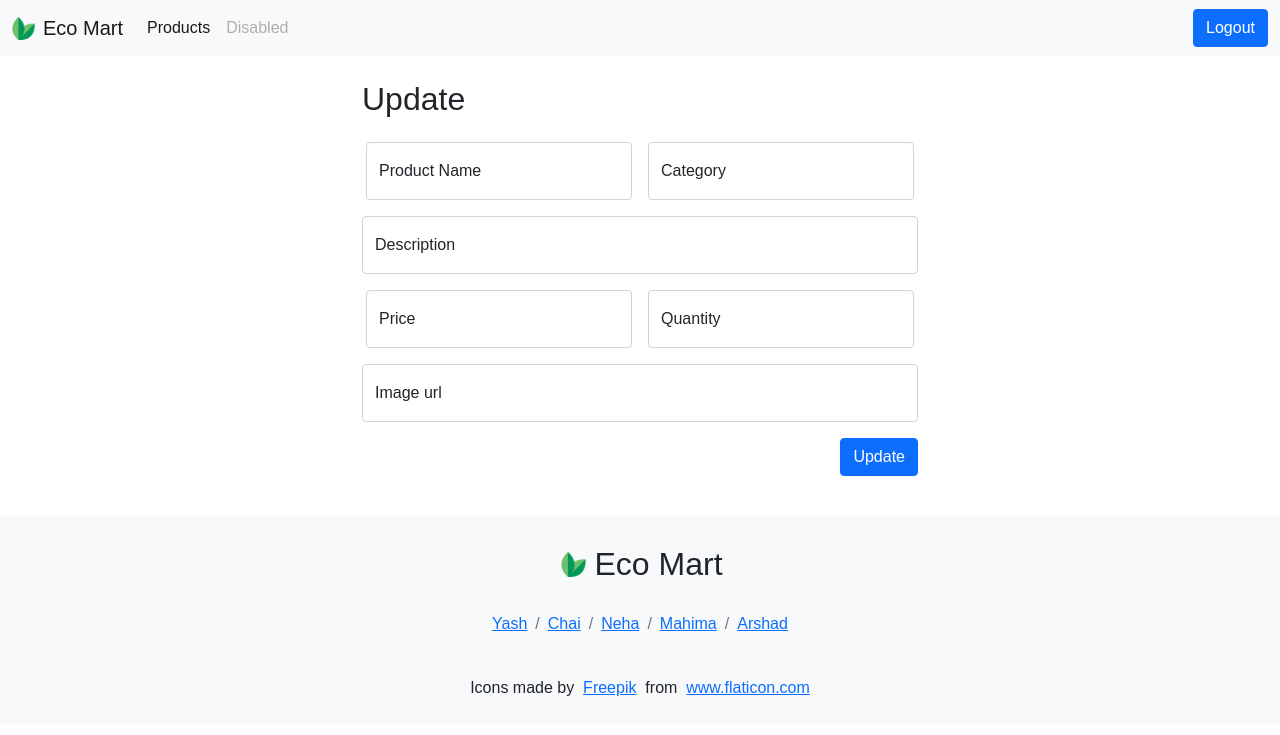
After one commit to YashKandalkar/eco-mart, a Flask app: template templates/update_product.html in a window 1280 px wide. The commit adds this page. Shown: the top 735 px of the page. Run offline with Flask 2, Linux system fonts and the light colour scheme; the template is opened without the code that fills it, so the values that code supplies are empty; parts of the project's set-up code (start-up, migrations or seed data) failed here and were passed over.

Commit message:
updating product functionality added

```diff
--- a/ecomart.py
+++ b/ecomart.py
@@ -1,7 +1,7 @@
 # pylint: disable=maybe-no-member
 
 import os
-from flask import Flask, render_template, request, redirect
+from flask import Flask, flash, render_template, request, redirect
 import json
 from flask.helpers import url_for
 import ibm_db
@@ -30,7 +30,7 @@ if 'VCAP_SERVICES' in os.environ:
 
     from auth import auth as auth_blueprint
     from models import User
-    from db2Api.products import getProductsUsingEmail, getAllProducts, createProducts
+    from db2Api.products import getProductsUsingEmail, getAllProducts, createProducts,getProductUsingId,updateProduct
     app.register_blueprint(auth_blueprint)
     login_manager = LoginManager()
     login_manager.init_app(app)
@@ -54,7 +54,6 @@ def index():
 @app.route('/add_product', methods=['GET','POST'])
 @login_required
 def add_product():
-    row=[]
     if  (current_user.category == 'seller') and (request.method == 'POST'):
         product_name = request.form.get('productname', '')
         category = request.form.get('category', '')
@@ -63,10 +62,9 @@ def add_product():
         quantity = request.form.get('quantity', '')
         seller_emailid=current_user.emailid
         image_url=request.form.get('image_url','')
-        print("form  worked properly")
-        row = createProducts(seller_emailid, product_name, category, description, image_url, price, quantity)
-        rows= getProductsUsingEmail(current_user.emailid)
-        return render_template('dashboard.html', current_user=current_user, products=rows)
+        createProducts(seller_emailid, product_name, category, description, image_url, price, quantity)
+        list_of_products= getProductsUsingEmail(current_user.emailid)
+        return render_template('dashboard.html', current_user=current_user, products=list_of_products)
     elif (current_user.category == 'seller'):
         return render_template('add_product.html', current_user=current_user)
     else:
@@ -74,12 +72,31 @@ def add_product():
         return render_template('dashboard.html', current_user=current_user)
 
 #delete  a product
-@app.route('/delete_product', methods=['POST'])
+@app.route('/delete_product/<id>', methods=['POST'])
 @login_required
 def delete_product():
     pass
-    #incomplete
+    #work in progress
     # return render_template('dashboard.html', current_user=current_user)
+
+@app.route('/update/<int:id>', methods=['POST','GET'])
+@login_required
+def update_product(id):
+
+    if (current_user.category == 'seller'):
+
+        product_name = request.form.get('productname', '')
+        category = request.form.get('category', '')
+        description = request.form.get('description', '')
+        price = request.form.get('price', '')
+        quantity = request.form.get('quantity', '')
+        seller_emailid=current_user.emailid
+        image_url=request.form.get('image_url','')
+        updateProduct(seller_emailid,id, product_name, category, description, image_url, price, quantity)
+        rows= getProductsUsingEmail(current_user.emailid)
+        product_detail = getProductUsingId(id)
+        # flash("you are successfully updated product")
+        return render_template('update_product.html', current_user=current_user, product = product_detail,products=rows)
 
 
 #buyer's and seller's dashboard
--- a/templates/dashboard.html
+++ b/templates/dashboard.html
@@ -28,7 +28,7 @@ loginForm %}
       <form  action="./delete_product" method="POST">
         <button type="submit" class="btn btn-primary  mt-2" aria-hidden="true">Delete</button>
       </form>
-      <form  action="./edit_product" method="POST">
+      <form  action="./update/{{i["PRODUCT_ID"]}}" method="POST">
         <button type="submit" class="btn btn-primary  mt-2" aria-hidden="true">Edit</button>
       </form>
       <hr>
--- /dev/null
+++ b/templates/update_product.html
@@ -0,0 +1,125 @@
+{% extends "base.html" %} {% block title %}Update{% endblock %} {% block
+loginForm %}
+<form class="d-flex" action="/logout">
+  <button class="btn btn-primary" type="submit">Logout</button>
+</form>
+{% endblock %} {% with messages = get_flashed_messages() %} {% if messages %}
+<ul class="flashes">
+  {% for message in messages %}
+  <li>{{ message }}</li>
+  {% endfor %}
+</ul>
+{% endif %} {% endwith %} {% block content %}
+<div class="container py-4" style="max-width: 580px">
+  <h2 class="mb-4">Update</h2>
+  <form
+    action="/update/{{product[0]['PRODUCT_ID']}}"
+    method="POST"
+    id="signup_form"
+  >
+    <!-- action="/update/{{product[0]['PRODUCT_ID']}}" -->
+    <!-- NAME -->
+    <div class="mb-3">
+      <div class="row gx-3">
+        <div class="col">
+          <div class="form-floating">
+            <input required="true" name="productname" type="text"
+            value="{{product[0]['PRODUCT_NAME']}}" autocomplete="name"
+            class="form-control" id="firstName" placeholder="Product Name" " />
+            <!-- aria-describedby="Product Name -->
+            <label for="productname" class="form-label">Product Name</label>
+          </div>
+        </div>
+        <!-- category -->
+        <div class="col">
+          <div class="form-floating">
+            <input
+              required="true"
+              type="text"
+              name="category"
+              value="{{product[0]['PRODUCT_CATEGORY']}}"
+              autocomplete="family-name"
+              class="form-control"
+              id="category"
+              placeholder="category"
+              aria-describedby="category"
+            />
+            <label for="category" class="form-label">Category</label>
+          </div>
+        </div>
+      </div>
+    </div>
+
+    <!-- description -->
+    <div class="mb-3 form-floating">
+      <input
+        required="true"
+        type="text"
+        value="{{product[0]['DESCRIPTION']}}"
+        name="description"
+        class="form-control"
+        id="description"
+        placeholder="Description"
+      />
+      <label for="description" class="form-label">Description</label>
+    </div>
+
+    <!-- price and quantity -->
+    <div class="mb-3">
+      <div class="row gx-3">
+        <!-- price -->
+        <div class="col">
+          <div class="form-floating">
+            <input
+              required="true"
+              name="price"
+              value="{{product[0]['PRICE']}}"
+              type="text"
+              autocomplete="price"
+              class="form-control"
+              id="price"
+              placeholder="price"
+              aria-describedby="price"
+            />
+            <label for="price" class="form-label">Price</label>
+          </div>
+        </div>
+        <!-- quantity -->
+        <div class="col">
+          <div class="form-floating">
+            <input
+              required="true"
+              type="text"
+              name="quantity"
+              value="{{product[0]['QUANTITY']}}"
+              autocomplete="family-name"
+              class="form-control"
+              id="quantity"
+              placeholder="quantity"
+              aria-describedby="quantity"
+            />
+            <label for="quantity" class="form-label">Quantity</label>
+          </div>
+        </div>
+      </div>
+    </div>
+
+    <!-- image url -->
+    <div class="mb-3 form-floating">
+      <input
+        required="true"
+        type="text"
+        name="image_url"
+        value="{{product[0]['IMAGE_PATH']}}"
+        class="form-control"
+        id="image_url"
+        placeholder="image_url"
+      />
+      <label for="image_url" class="form-label">Image url</label>
+    </div>
+    <div class="d-flex justify-content-end mb-3">
+      <button type="submit" class="btn btn-primary">Update</button>
+    </div>
+  </form>
+</div>
+{% endblock %}
```
Also changed, not shown: db2Api/products.py (+62 -7 lines).
